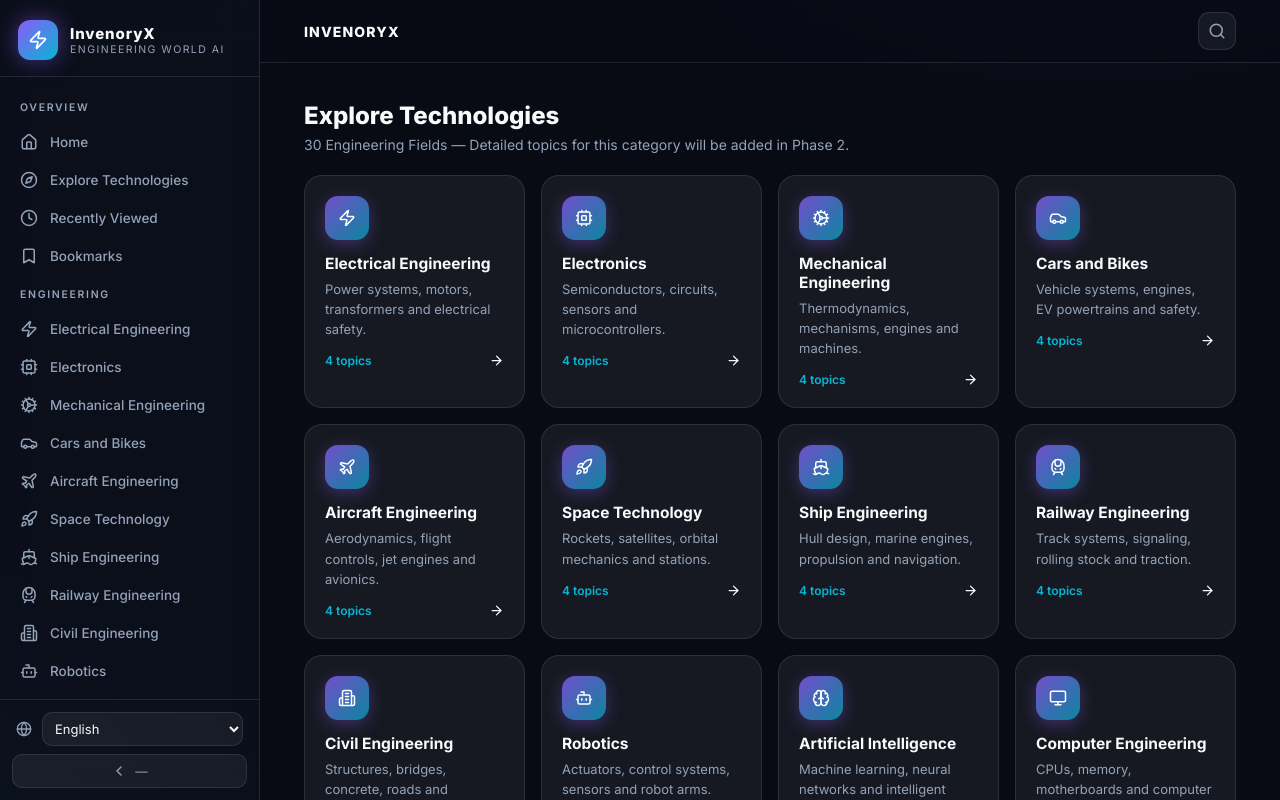
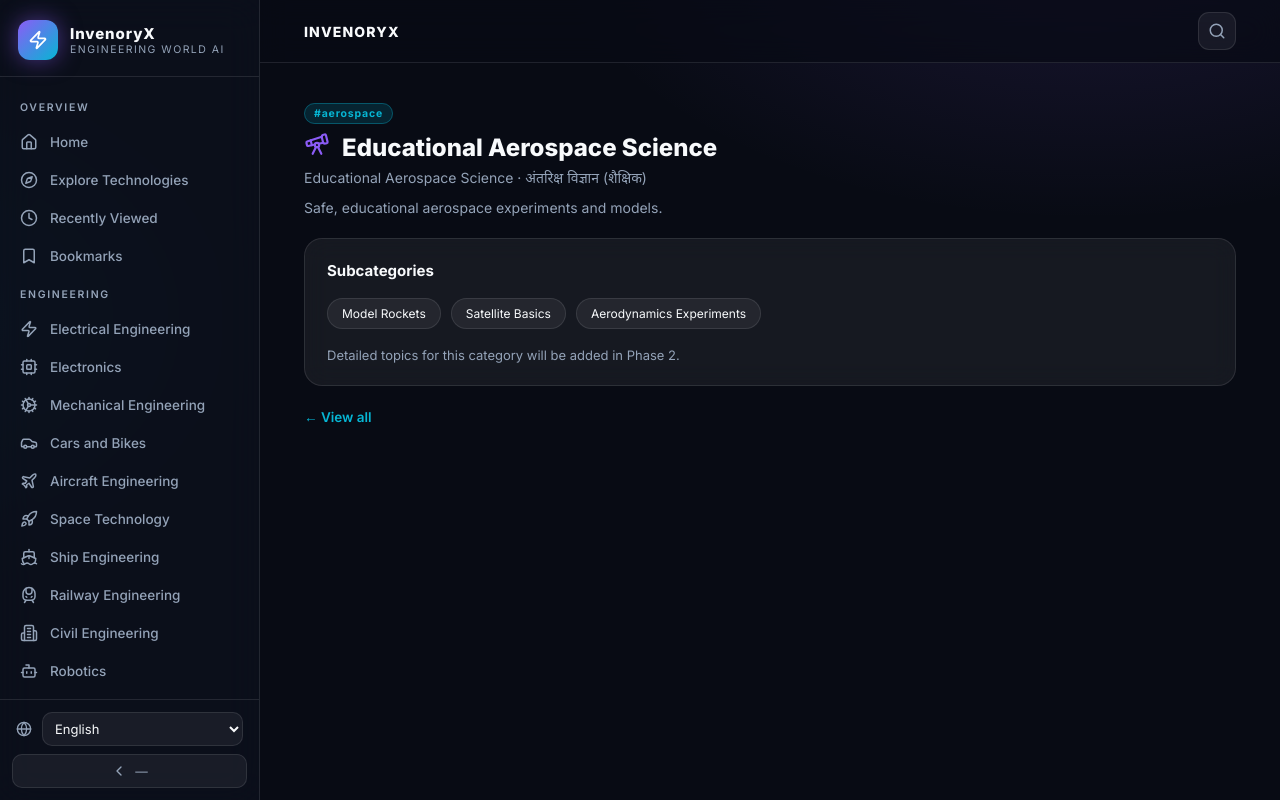
Before and after one commit to rahulmondaljr-creator/invenoryx.com, a React (Vite) app: page /category/aerospace in a window 1280 px wide. Shown: the top 800 px of the page. Built offline with nearby package versions, Linux system fonts and the light colour scheme.

Commit message:
Update CategoryPage.tsx

```diff
--- a/src/pages/CategoryPage.tsx
+++ b/src/pages/CategoryPage.tsx
@@ -1,33 +1,51 @@
-import { Link } from "react-router-dom";
+import { Link, useParams } from "react-router-dom";
 import { useI18n } from "../i18n";
-import { categories, catName, catDesc } from "../data/categories";
+import { getCategory, catName, catDesc } from "../data/categories";
 import Icon from "../components/Icon";
 
-export default function Categories() {
+export default function CategoryPage() {
+  const { slug } = useParams();
   const { t, lang } = useI18n();
+  const cat = getCategory(slug || "");
+
+  if (!cat) {
+    return (
+      <div className="phase-box">
+        <h2>404</h2>
+        <p>Category not found.</p>
+        <Link to="/categories" className="btn btn-ghost" style={{ marginTop: 16 }}>
+          {t("view_all")}
+        </Link>
+      </div>
+    );
+  }
+
   return (
     <div>
       <div className="page-head reveal">
-        <h2>{t("nav_explore")}</h2>
-        <p>{categories.length} {t("sec_categories")} — {t("topics_soon")}</p>
+        <span className="badge">#{cat.id}</span>
+        <h2 style={{ marginTop: 10, display: "flex", alignItems: "center", gap: 12 }}>
+          <span style={{ color: "var(--primary)" }}><Icon name={cat.icon} size={26} /></span>
+          {catName(cat, lang)}
+        </h2>
+        <p>{cat.name.en} · {cat.name.hi}</p>
+        <p style={{ marginTop: 10 }}>{catDesc(cat, lang)}</p>
       </div>
-      <div className="grid cats">
-        {categories.map((c, i) => (
-          <Link
-            to={"/category/" + c.id}
-            className="card reveal"
-            key={c.id}
-            style={{ animationDelay: `${(i % 8) * 0.04}s` }}
-          >
-            <div className="c-icon"><Icon name={c.icon} /></div>
-            <h3>{catName(c, lang)}</h3>
-            <p>{catDesc(c, lang)}</p>
-            <div className="c-foot">
-              <span className="c-count">{t("topics_count").replace("{n}", String(c.subs.length))}</span>
-              <Icon name="arrow" size={15} />
-            </div>
-          </Link>
-        ))}
+
+      <div className="glass-card reveal" style={{ padding: 22 }}>
+        <h3 style={{ fontSize: 15 }}>{t("subcategories")}</h3>
+        <div className="sub-chips">
+          {cat.subs.map((s) => (
+            <span className="chip" key={s} style={{ color: "var(--text)" }}>{s}</span>
+          ))}
+        </div>
+        <p style={{ color: "var(--muted)", fontSize: 13, marginTop: 18 }}>
+          {t("topics_soon")}
+        </p>
+      </div>
+
+      <div style={{ marginTop: 20 }}>
+        <Link to="/categories" className="link-more">← {t("view_all")}</Link>
       </div>
     </div>
   );
```
